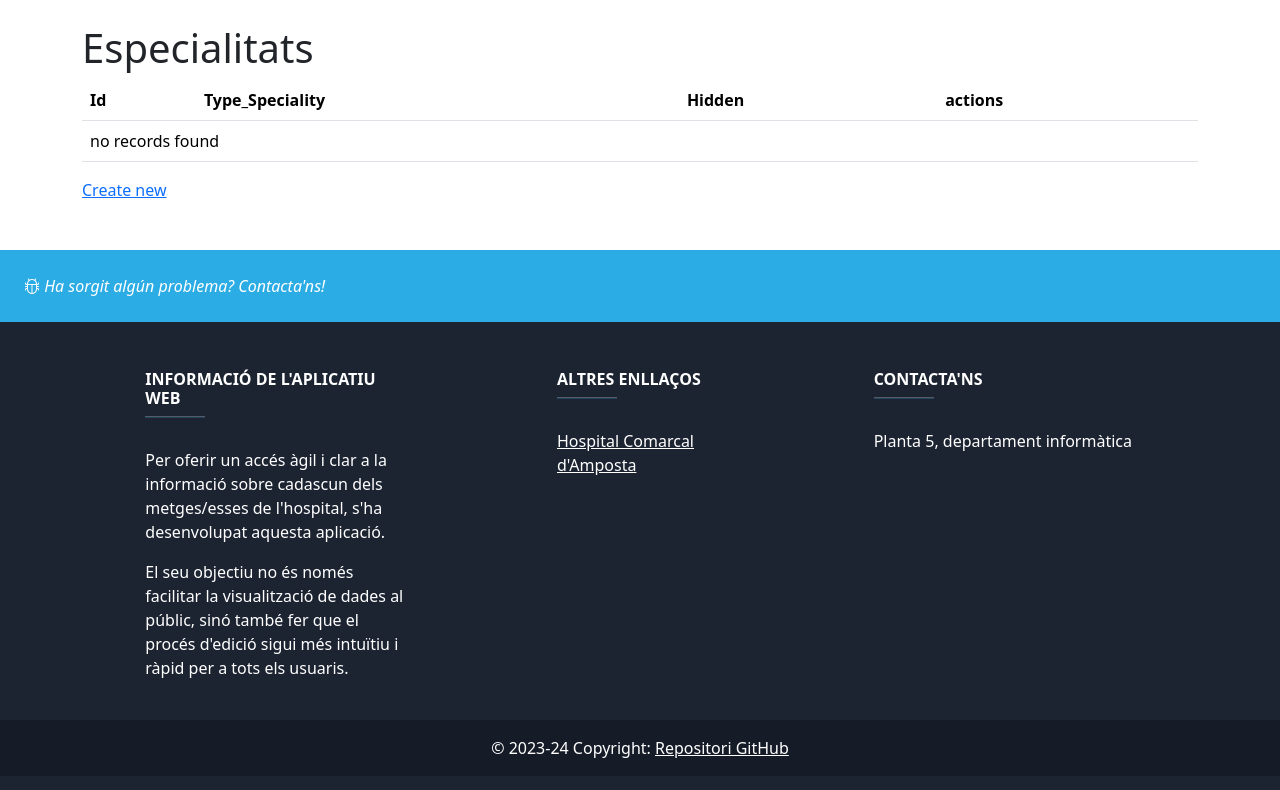
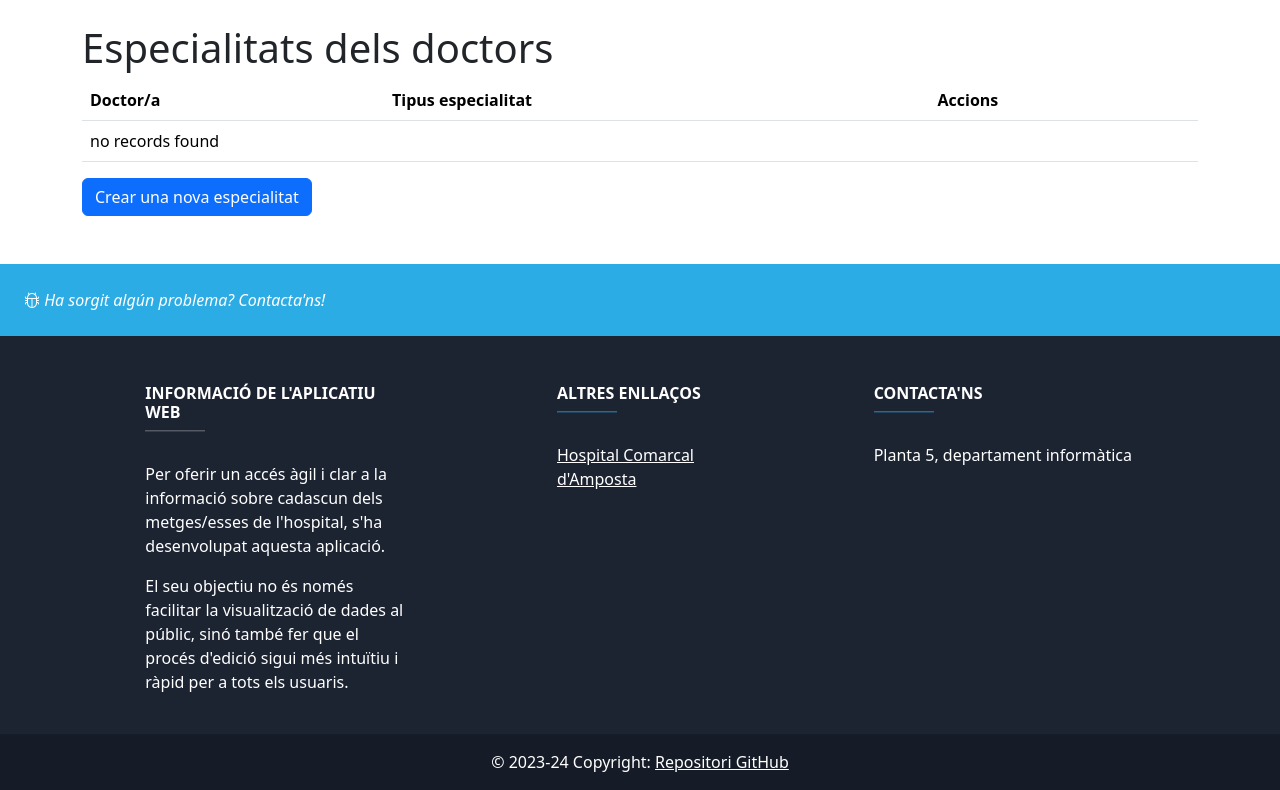
Before and after one commit to Kizumi19/2-Project_ScreenInfo, a Symfony app: template templates/speciality/index.html.twig in a window 1280 px wide. Shown: the part 95-885 px from the top of the page. Before the commit the page ends 853 px from the top, so only its background shows below. Run offline with Twig, Linux system fonts and the light colour scheme; the template is opened without the code that fills it, so the values that code supplies are empty; some libraries are stand-ins or nearby versions.

Commit message:
Speciality loads Doctors without failing

```diff
--- a/src/Controller/SpecialityController.php
+++ b/src/Controller/SpecialityController.php
@@ -4,6 +4,7 @@ namespace App\Controller;
 
 use App\Entity\Speciality;
 use App\Form\SpecialityType;
+use App\Repository\DoctorRepository;
 use App\Repository\SpecialityRepository;
 use Doctrine\ORM\EntityManagerInterface;
 use Symfony\Bundle\FrameworkBundle\Controller\AbstractController;
@@ -15,10 +16,12 @@ use Symfony\Component\Routing\Annotation\Route;
 class SpecialityController extends AbstractController
 {
     #[Route('/', name: 'app_speciality_index', methods: ['GET'])]
-    public function index(SpecialityRepository $specialityRepository): Response
+    public function index(SpecialityRepository $specialityRepository, DoctorRepository $doctorRepository): Response
     {
         return $this->render('speciality/index.html.twig', [
             'specialities' => $specialityRepository->findAll(),
+            'doctors' => $doctorRepository->findAll()
+
         ]);
     }
 
--- a/templates/speciality/_delete_form.html.twig
+++ b/templates/speciality/_delete_form.html.twig
@@ -1,4 +1,4 @@
-<form method="post" action="{{ path('app_schedule_delete', {'id': speciality.id}) }}" onsubmit="return confirm('Estàs segur que vols eliminar aquest element? No es recuperarà');">
+<form method="post" action="{{ path('app_speciality_delete', {'id': speciality.id}) }}" onsubmit="return confirm('Estàs segur que vols eliminar aquest element? No es recuperarà?');">
     <input type="hidden" name="_token" value="{{ csrf_token('delete' ~ speciality.id) }}">
-    <button class="btn btn-danger">Esborra</button>
+    <button class="btn btn-danger">Delete</button>
 </form>
--- a/templates/speciality/index.html.twig
+++ b/templates/speciality/index.html.twig
@@ -1,28 +1,33 @@
 {% extends 'base.html.twig' %}
 
-{% block title %}Espcialitats{% endblock %}
+{% block title %}Especialitats{% endblock %}
 
 {% block inside_body %}
-    <h1>Especialitats</h1>
+    <h1>Especialitats dels doctors</h1>
 
     <table class="table">
         <thead>
             <tr>
-                <th>Id</th>
-                <th>Type_Speciality</th>
-                <th>Hidden</th>
-                <th>actions</th>
+                <th>Doctor/a</th>
+                <th>Tipus especialitat</th>
+                <th>Accions</th>
             </tr>
         </thead>
         <tbody>
         {% for speciality in specialities %}
             <tr>
-                <td>{{ speciality.id }}</td>
-                <td>{{ speciality.TypeSpeciality }}</td>
-                <td>{{ speciality.hidden ? speciality.hidden|date('Y-m-d H:i:s') : '' }}</td>
                 <td>
-                    <a href="{{ path('app_speciality_show', {'id': speciality.id}) }}">show</a>
-                    <a href="{{ path('app_speciality_edit', {'id': speciality.id}) }}">edit</a>
+                    {% for nameDoctor in speciality.fullNamesOfDoctors %}
+                        {{ nameDoctor }}
+                    {% endfor %}
+                </td>
+
+                <td>{{ speciality.typeSpeciality }}</td>
+                <td>
+                    <div class="btn-group">
+                        <a class="btn btn-secondary" href="{{ path('app_speciality_show', {'id': speciality.id}) }}">Mostra</a>
+                        <a class="btn btn-secondary" href="{{ path('app_speciality_edit', {'id': speciality.id}) }}">Edita</a>
+                    </div>
                 </td>
             </tr>
         {% else %}
@@ -30,8 +35,9 @@
                 <td colspan="4">no records found</td>
             </tr>
         {% endfor %}
+
         </tbody>
     </table>
 
-    <a href="{{ path('app_speciality_new') }}">Create new</a>
+    <a class="btn btn-primary" href="{{ path('app_speciality_new') }}">Crear una nova especialitat</a>
 {% endblock %}
```
Also changed, not shown: src/Entity/Speciality.php (+14 -0 lines), src/Form/SpecialityType.php (+10 -2 lines).
